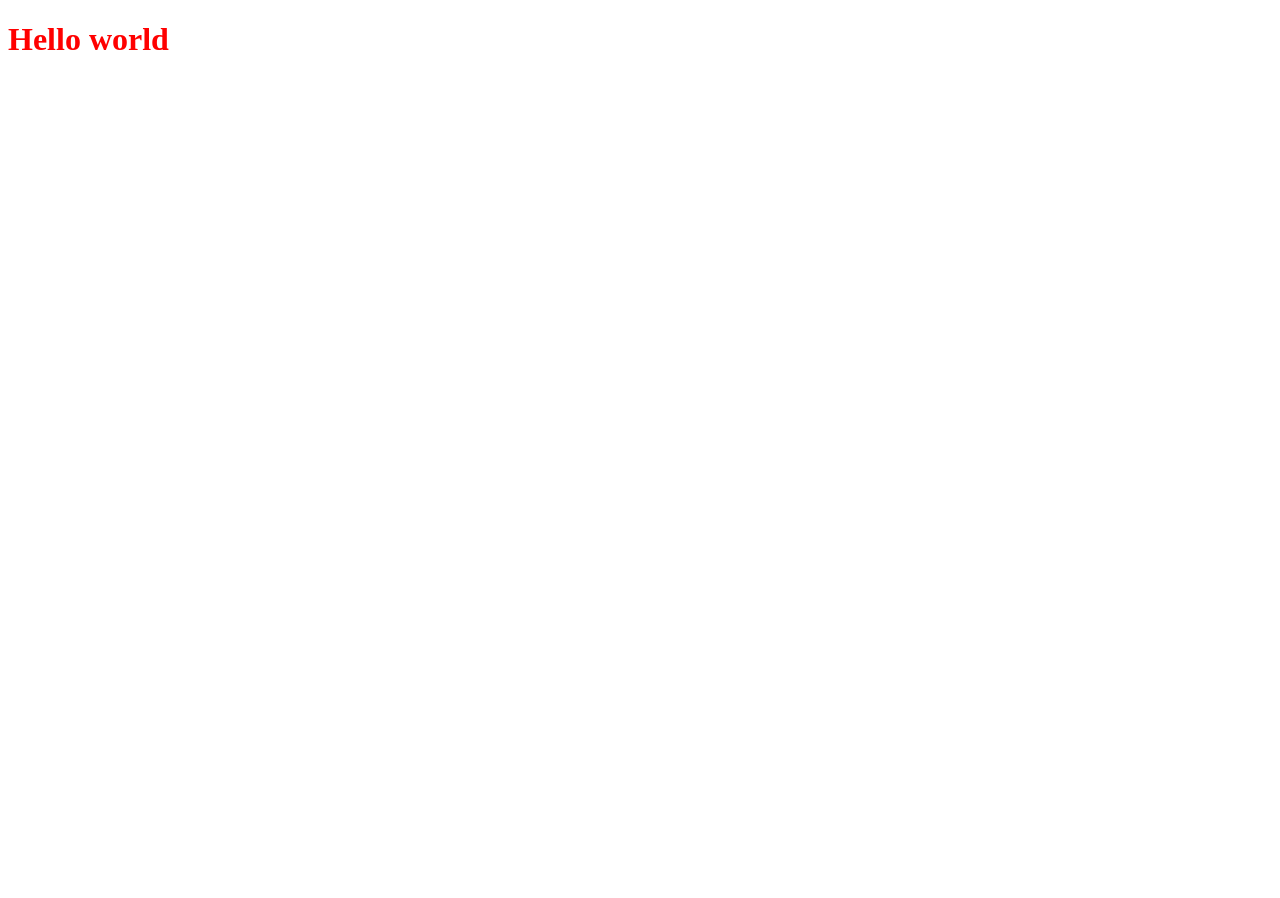
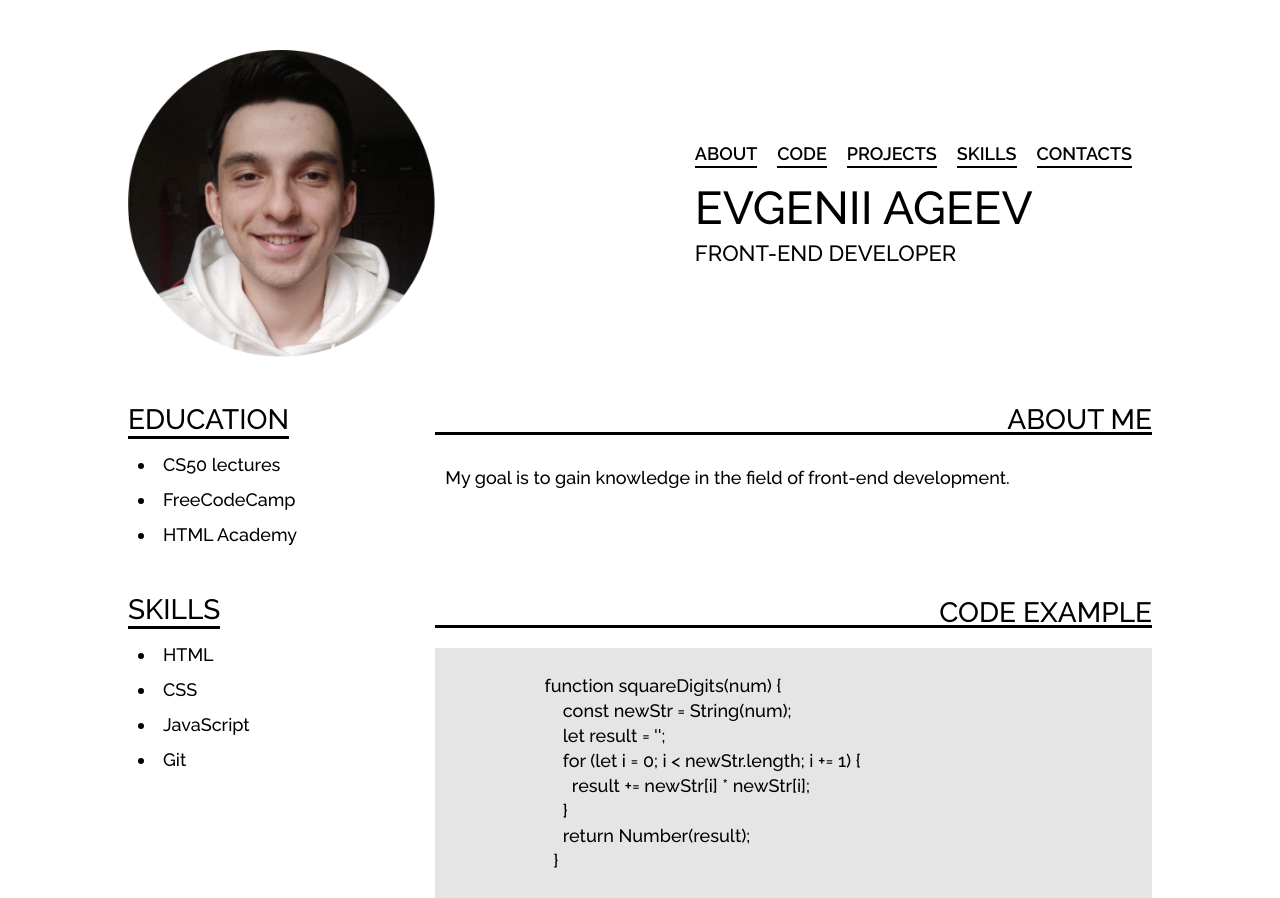
Before and after one commit to evgageev/rsschool-cv, a plain HTML site: page index.html in a window 1280 px wide. Before the commit the page ends 800 px from the top, so only its background shows below. Drawn offline with Linux system fonts and the light colour scheme.

Commit message:
feat: add header and part of main block

```diff
--- /dev/null
+++ b/css/reset.css
@@ -0,0 +1,43 @@
+html, body, div, span, applet, object, iframe,
+h1, h2, h3, h4, h5, h6, p, blockquote, pre,
+a, abbr, acronym, address, big, cite, code,
+del, dfn, em, img, ins, kbd, q, s, samp,
+small, strike, strong, sub, sup, tt, var,
+b, u, i, center,
+dl, dt, dd, ol, ul, li,
+fieldset, form, label, legend,
+table, caption, tbody, tfoot, thead, tr, th, td,
+article, aside, canvas, details, embed,
+figure, figcaption, footer, header, hgroup,
+menu, nav, output, ruby, section, summary,
+time, mark, audio, video {
+	margin: 0;
+	padding: 0;
+	border: 0;
+	font-size: 100%;
+	font: inherit;
+	vertical-align: baseline;
+}
+/* HTML5 display-role reset for older browsers */
+article, aside, details, figcaption, figure,
+footer, header, hgroup, menu, nav, section {
+	display: block;
+}
+body {
+	line-height: 1;
+}
+ol, ul {
+	list-style: none;
+}
+blockquote, q {
+	quotes: none;
+}
+blockquote:before, blockquote:after,
+q:before, q:after {
+	content: '';
+	content: none;
+}
+table {
+	border-collapse: collapse;
+	border-spacing: 0;
+}
--- /dev/null
+++ b/css/style.css
@@ -0,0 +1,119 @@
+html {
+    scroll-behavior: smooth;
+}
+
+body {
+    font-family: 'Raleway', sans-serif;
+    font-size: 18px;
+    line-height: 25px;
+    font-weight: 500;
+}
+
+header {
+    margin: 50px 0;
+}
+
+.container {
+    max-width: 1024px;
+    margin: 0 auto;
+}
+
+.header-wrapper {
+    display: flex;
+    justify-content: space-between;
+    align-items: center;
+}
+
+.header-avatar {
+    width: 30%;
+}
+
+.header-list {
+    display: flex;
+    justify-content: space-between;
+}
+
+.header-item {
+    margin-right: 20px;
+    margin-bottom: 30px;
+}
+
+.header-link {
+    padding-bottom: 2px;
+    font-weight: 600;
+    color: #000000;
+    text-decoration: none;
+    border-bottom: 2px solid #000000;
+}
+
+.header-title {
+    font-size: 46px;
+    margin-bottom: 20px;
+}
+
+.header-subtitle {
+    font-size: 22px;
+}
+
+/************* ASIDE *************/
+.aside {
+    width: 30%;
+}
+
+.main-content-wrapper {
+    display: flex;
+    justify-content: space-between;
+}
+.education {
+    margin-bottom: 50px;
+}
+
+.education-title,
+.skills-title,
+.main-title,
+.main-code-title {
+    margin-bottom: 20px;
+    font-size: 28px;
+}
+
+.title-divider {
+    border-bottom: 3px solid #000000;
+}
+
+.education-list,
+.skills-list {
+    list-style: inside;
+}
+
+.education-item,
+.skills-item {
+    margin: 0 0 10px 10px;
+}
+
+.education-link {
+    color: #000000;
+    text-decoration: none;
+}
+
+/************* MAIN *************/
+.main {
+    width: 70%;
+}
+
+.main-about {
+    margin-bottom: 100px;
+}
+
+.main-title,
+.main-code-title {
+    text-align: right;
+}
+
+.main-info {
+    padding: 10px;
+}
+
+code {
+    display: block;
+    background-color: rgba(0, 0, 0, 0.1);
+}
--- a/index.html
+++ b/index.html
@@ -4,10 +4,100 @@
     <meta charset="UTF-8">
     <meta http-equiv="X-UA-Compatible" content="IE=edge">
     <meta name="viewport" content="width=device-width, initial-scale=1.0">
-    <title>Document</title>
-    <link rel="stylesheet" href="./style.css">
+    <link rel="preconnect" href="https://fonts.googleapis.com"><link rel="preconnect" href="https://fonts.gstatic.com" crossorigin><link href="https://fonts.googleapis.com/css2?family=Raleway:wght@300;500;600;700;800;900&display=swap" rel="stylesheet">
+    <link rel="stylesheet" href="./css/reset.css">
+    <link rel="stylesheet" href="./css/style.css">
+    <title>CV</title>
 </head>
 <body>
-    <h1>Hello world</h1>
+    <header class="header">
+        <div class="container header-wrapper">
+            <img class="header-avatar" src="./images/avatar.png" alt="avatar">
+            <div class="header-content">
+                <nav class="header-nav">
+                    <ul class="header-list">
+                        <li class="header-item">
+                            <a href="#about" class="header-link">ABOUT</a>
+                        </li>
+                        <li class="header-item">
+                            <a href="#code" class="header-link">CODE</a>
+                        </li>
+                        <li class="header-item">
+                            <a href="#projects" class="header-link">PROJECTS</a>
+                        </li>
+                        <li class="header-item">
+                            <a href="#skills" class="header-link">SKILLS</a>
+                        </li>
+                        <li class="header-item">
+                            <a href="#contacts" class="header-link">CONTACTS</a>
+                        </li>
+                    </ul>
+                </nav>
+                <div class="header-info">
+                    <h1 class="header-title">EVGENII AGEEV</h1>
+                    <h2 class="header-subtitle">FRONT-END DEVELOPER</h2>
+                </div>
+            </div>
+        </div>
+    </header>
+
+
+    <div class="main-content">
+        <div class="container main-content-wrapper">
+            <aside class="aside">
+                <section class="education">
+                    <h3 class="education-title">
+                        <span class="title-divider">EDUCATION</span>
+                    </h3>
+                    <ul class="education-list">
+                        <li class="education-item">
+                            <a href="https://www.youtube.com/@cs50/featured" class="education-link">CS50 lectures</a>
+                        </li>
+                        <li class="education-item">
+                            <a href="https://www.freecodecamp.org/" class="education-link">FreeCodeCamp</a>
+                        </li>
+                        <li class="education-item">
+                            <a href="https://htmlacademy.ru/" class="education-link">HTML Academy</a>
+                        </li>
+                    </ul>
+                </section>
+
+                <section class="skills" id="skills">
+                    <h3 class="skills-title">
+                        <span class="title-divider">SKILLS</span>
+                    </h3>
+                    <ul class="skills-list">
+                        <li class="skills-item">HTML</li>
+                        <li class="skills-item">CSS</li>
+                        <li class="skills-item">JavaScript</li>
+                        <li class="skills-item">Git</li>
+                    </ul>
+                </section>
+            </aside>
+
+            <main class="main">
+                <section class="main-about" id="about">
+                    <h3 class="main-title title-divider">ABOUT ME</h3>
+                    <p class="main-info">My goal is to gain knowledge in the field of front-end development.</p>
+                </section>
+
+                <section class="main-code" id="code">
+                    <h3 class="main-code-title title-divider">CODE EXAMPLE</h3>
+                    <pre><code>
+                        function squareDigits(num) {
+                            const newStr = String(num);
+                            let result = '';
+                            for (let i = 0; i < newStr.length; i += 1) {
+                              result += newStr[i] * newStr[i];
+                            }
+                            return Number(result);
+                          }
+                      </code></pre>
+                </section>
+
+                <section class="main-projects" id="projects"></section>
+            </main>
+        </div>
+    </div>
 </body>
 </html>
--- a/style.css
+++ /dev/null
@@ -1,3 +0,0 @@
-h1 {
-    color: red;
-}
```
Also changed, not shown: images/avatar.png (added).
